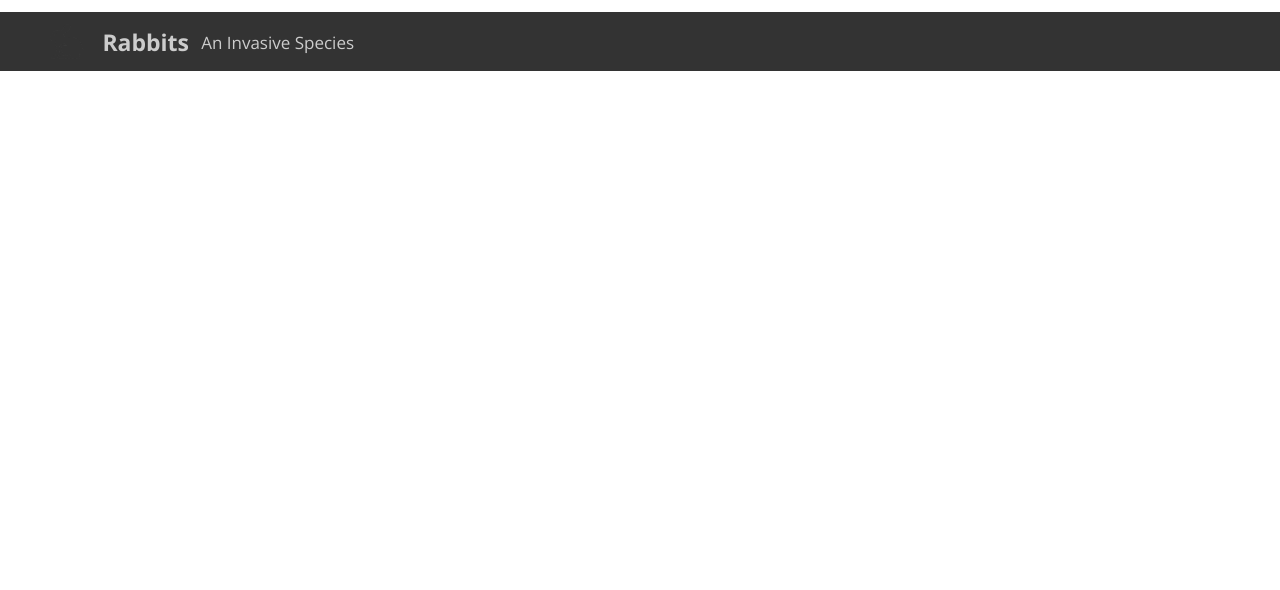
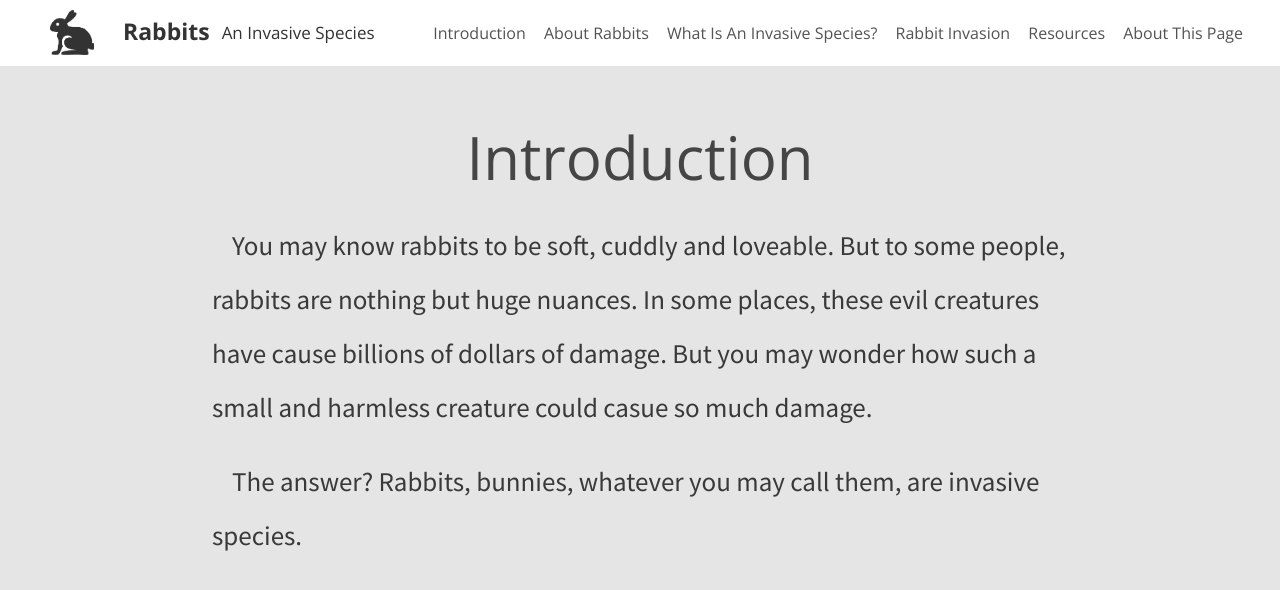
Before and after one commit to SanPilot/group4, a plain HTML site: page index.html in a window 1280 px wide. Drawn offline with nearby package versions, Linux system fonts and the light colour scheme.

Commit message:
Finalize navbar and main content styles

```diff
--- a/index.html
+++ b/index.html
@@ -2,22 +2,62 @@
 <html>
 	<head>
 		<title>
-            Rabbits - An Invasive Species
+			Rabbits: An Invasive Species
 		</title>
 		<link rel="stylesheet" href="static/styles/index.css">
-        <link href='https://fonts.googleapis.com/css?family=Open+Sans:400,700' rel='stylesheet' type='text/css'>
+		<link href='https://fonts.googleapis.com/css?family=Source+Sans+Pro|Open+Sans:400,700' rel='stylesheet' type='text/css'>
 	</head>
 	<body>
 		<div id="navigation">
-            <div id="logo">
 			<a href="/">
-                    <img src="/static/logos/RabbitsLogo.png" height="35px" id="logo">
+				<img src="/static/logos/RabbitsLogo.png" height="45px" id="logo">
 				<span id="header-main">Rabbits</span>
 				<span id="header-secondary">An Invasive Species</span>
 			</a>
+			<div id="nav-main">
+				<span class="menuitem">
+					<a href="/" class="navlink">
+						Introduction
+					</a>
+				</span>
+				<span class="menuitem">
+					<a href="/rabbits" class="navlink">
+						About Rabbits
+					</a>
+				</span>
+				<span class="menuitem">
+					<a href="/whatisaninvasivespecies" class="navlink">
+						What Is An Invasive Species?
+					</a>
+				</span>
+				<span class="menuitem">
+					<a href="/invasion" class="navlink">
+						Rabbit Invasion
+					</a>
+				</span>
+				<span class="menuitem">
+					<a href="/resources" class="navlink">
+						Resources
+					</a>
+				</span>
+				<span class="menuitem">
+					<a href="/about" class="navlink">
+						About This Page
+					</a>
+				</span>
 			</div>
-            <div id="nav-main">
-
+		</div>
+		<div id="main">
+			<div id="header">
+				Introduction
+			</div>
+			<div id="content">
+				<p class="contentp">
+					You may know rabbits to be soft, cuddly and loveable. But to some people, rabbits are nothing but huge nuances. In some places, these evil creatures have cause billions of dollars of damage. But you may wonder how such a small and harmless creature could casue so much damage.
+				</p>
+				<p class="contentp">
+				The answer? Rabbits, bunnies, whatever you may call them, are invasive species.
+				</p>
 			</div>
 		</div>
 	</body>
--- a/static/styles/index.css
+++ b/static/styles/index.css
@@ -1,29 +1,72 @@
+body {
+	margin: 0px;
+	background-color: #e5e5e5;
+}
+a {
+	text-decoration: none;
+}
+/* Navigation Bar Styles */
+#navigation {
+	padding: 10px 0px 10px 50px;
+	background-color: #FFFFFF;
+	overflow: hidden;
+}
+#logo a {
+	border: none;
+}
+#logo {
+	vertical-align: -16px;
+}
 #header-main {
-    font-weight: bold;
-    margin-left: 14px;
-    margin-right: 8px;
-    font-size: 23px;
-    vertical-align: -2px;
+	font-weight: bold;
+	margin-left: 25px;
+	margin-right: 8px;
+	font-size: 23px;
+	vertical-align: -1px;
 }
 #header-secondary {
-    font-size: 17px;
+	font-size: 17px;
 }
-#header-main, #header-secondary, a {
-    font-family: Open Sans, sans-serif;
-    color: #CCCCCC;
-    text-decoration: none;
+#header-main, #header-secondary, #nav-main {
+	font-family: Open Sans, sans-serif;
+	color: #333333;
+	text-decoration: none;
 }
-body {
-    margin: 0px;
+#nav-main {
+	color: #535353;
+	display: inline-block;
+	float: right;
+	margin-right: 30px;
 }
-#navigation {
-    background-color: #333333;
-    margin-top: 12px;
-    padding: 12px 0px 12px 50px;
+.navlink {
+	color: #535353;
+	transition: color 0.2s;;
 }
-#logo a {
-    border: none;
+.navlink:hover {
+	color: #0f0f0f;
 }
-#logo {
-    vertical-align: -10px;
+.menuitem {
+	height: 100%;
+	display: inline-block;
+	padding: 12px 7px 12px 7px;
 }
+/* Main Body Styles */
+#header {
+	margin-top: 50px;
+	font-family: Open Sans, sans-serif;
+	text-align: center;
+	color: #454545;
+	font-size: 60px;
+}
+#content {
+	margin: auto;
+	width: 70%;
+}
+.contentp {
+	color: #393939;
+	font-family: Source Sans Pro, serif;
+	font-size: 27px;
+	line-height: 200%;
+	margin: 20px;
+	text-indent: 20px;
+}
```
Lines whose indentation alone changed are shown as unchanged.
